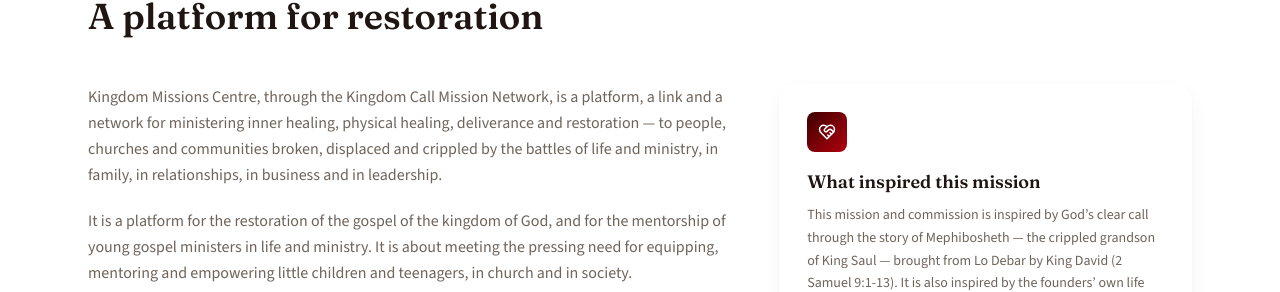
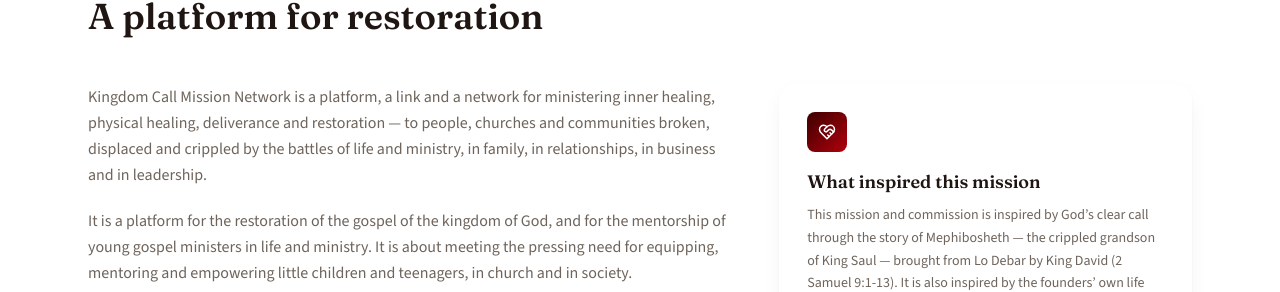
Before and after one commit to draron-dare-045/Kingdom_Ministry, a React (Vite) app in the folder kmc-source/: page /about in a window 1280 px wide. Shown: the part 256-548 px from the top of the page. Built offline with nearby package versions, Linux system fonts and the light colour scheme; no server answers.

Commit message:
Part of text adjusted T.L.M.M

```diff
--- a/kmc-source/src/data.js
+++ b/kmc-source/src/data.js
@@ -13,7 +13,7 @@
   heroVerse: {
     reference: 'Isaiah 61:1-11 (KJV)',
     text:
-      'The Spirit of the Lord God is upon me; because the Lord hath anointed me to preach good tidings unto the meek; he hath sent me to bind up the brokenhearted, to proclaim liberty to the captives, and the opening of the prison to them that are bound.',
+      'The Spirit of the Lord God is upon me; because the Lord hath anointed me to preach good tidings (news) to the poor; he hath sent me to bind up the brokenhearted, to proclaim liberty to the captives, and the opening of the prison to those that are bound.',
   },
   registration: 'Registered as a limited company by guarantee \u00B7 Non-profit Christian parachurch ministry',
   phone: '0721 924 462',
@@ -22,7 +22,7 @@
 }
 
 export const socialLinks = [
-  { label: 'Kingdom Call Mi ssion Network', platform: 'facebook', href: 'https://facebook.com/KingdomMissionsCentre' },
+  { label: 'Kingdom Call Mission Network', platform: 'facebook', href: 'https://facebook.com/KingdomMissionsCentre' },
   { label: 'Kingdom Relationships, Families & Marriages', platform: 'facebook', href: 'https://facebook.com/KingdomRelationshipsFamiliesMarriages' },
   { label: 'Pst. Donald Wathome', platform: 'facebook', href: 'https://facebook.com/PstDonaldWathome' },
   { label: '@donald_wathome', platform: 'tiktok', href: 'https://tiktok.com/@donald_wathome' },
@@ -55,7 +55,7 @@
   eyebrow: 'who we are',
   heading: 'A platform for restoration',
   paragraphs: [
-    'Kingdom Missions Centre, through the Kingdom Call Mission Network, is a platform, a link and a network for ministering inner healing, physical healing, deliverance and restoration \u2014 to people, churches and communities broken, displaced and crippled by the battles of life and ministry, in family, in relationships, in business and in leadership.',
+    'Kingdom Call Mission Network  is a platform, a link and a network for ministering inner healing, physical healing, deliverance and restoration \u2014 to people, churches and communities broken, displaced and crippled by the battles of life and ministry, in family, in relationships, in business and in leadership.',
     'It is a platform for the restoration of the gospel of the kingdom of God, and for the mentorship of young gospel ministers in life and ministry. It is about meeting the pressing need for equipping, mentoring and empowering little children and teenagers, in church and in society.',
     'It is about restoring hope to the hopeless and inspiring the tired, the exhausted and those about to give up in life and ministry \u2014 and about connecting the skilled, the empowered and the privileged with the needy, the poor and the oppressed.',
   ],
@@ -136,7 +136,7 @@
 }
 
 export const tlmi = {
-  name: 'Transforming Lives Mentorship, Motivational & Inspirational Talks (T.L.M.I)',
+  name: 'Transforming Lives, Motivational & Mentorship Talks (T.L.M.M)',
   vision: 'To be a reliable platform and link for mentorship, motivational, inspirational and counselling talks.',
   mission: 'Your reliable and trusted source for mentorship, motivation, inspiration and counselling in the time of need \u2014 for joyful living, a highly motivated life, and healthy, successful relationships.',
   about: 'T.L.M.I is an initiative founded by Pastor Donald and Monica out of the call of God to minister to the pressing emotional and social needs in our world today.',
```
